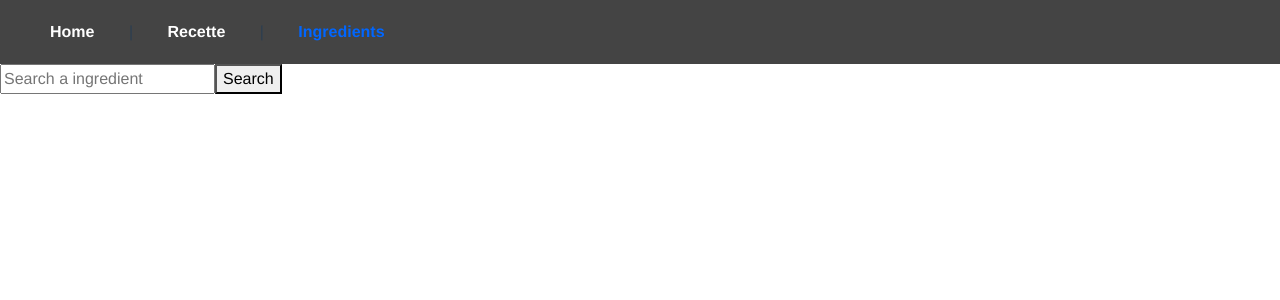
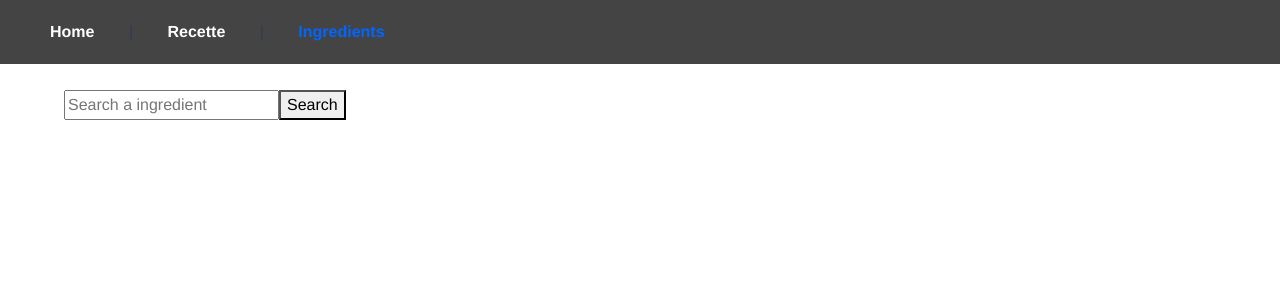
Before and after one commit to williamrm/vue-app-2, a Vue app: page /#/ingredients in a window 1280 px wide. Shown: the top 300 px of the page. Built offline with nearby package versions, Linux system fonts and the light colour scheme.

Commit message:
cs for ingredient page

```diff
--- a/src/views/Ingredients.vue
+++ b/src/views/Ingredients.vue
@@ -1,14 +1,15 @@
 <template>
-    <div class="app">
+    <div class="app" id="main">
         <input v-model="researchedIngredient" placeholder="Search a ingredient">
         <button @click="getRecipe">Search</button>
         <ul v-if="recipe.length>0" id="ul">
             <li v-for="rec in recipe" :key="rec.idMeal">
                 <b-card
                     v-bind:title=rec.strMeal
-                    v-bind:img-src=rec.strMealThumb img-width=" 300rem"
+                    v-bind:img-src=rec.strMealThumb img-width="400rem" img-height="400rem"
                     img-left
-                    style="max-width: 100rem;"
+                    style="max-width: 100rem; max-height: 100rem;"
+                    id="card"
                 >
                 </b-card>
             </li>
@@ -51,4 +52,11 @@ export default{
   #ul {
     list-style: none;
   }
+  #main {
+    margin-top: 2%;
+    margin-left: 5%;
+  }
+  #card {
+    margin-bottom: 2%;
+  }
 </style>
```
Also changed, not shown: 9 other files (tests, documents, lock files or other folders).
